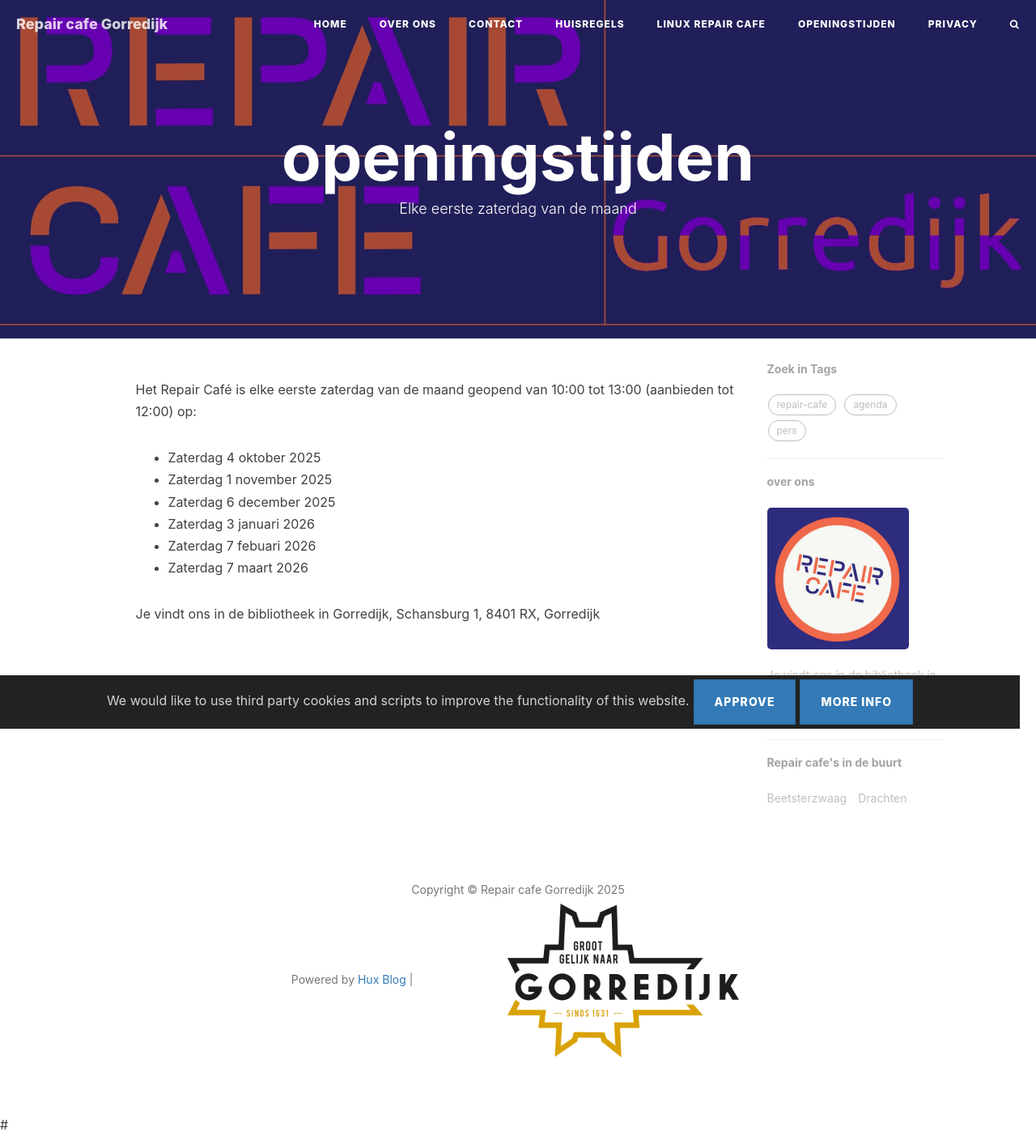
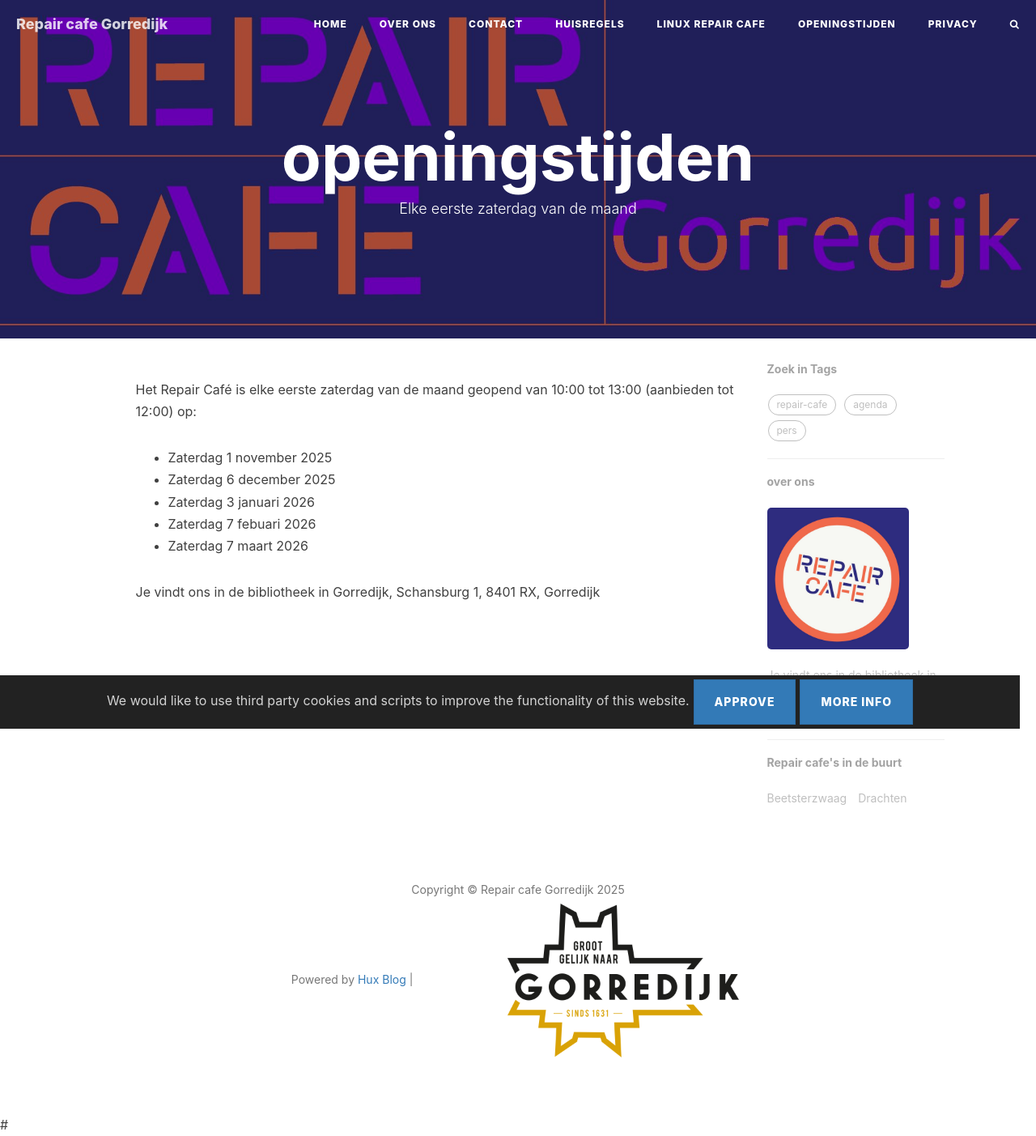
Before and after one commit to jpyp/jpyp.github.io, a Jekyll site: the page built from openingstijden.html, in a window 1280 px wide. Shown: the whole page at 81% size. Built offline with Jekyll 4.4.1, drawn with Linux system fonts in a browser that asks for light colours; nearby versions of some CDN libraries; comment, search, counter and statistics services are not loaded; grey boxes are pictures that could not be loaded.

Commit message:
Update openingstijden.html

```diff
--- a/openingstijden.html
+++ b/openingstijden.html
@@ -9,7 +9,6 @@ header-mask: 0.3
 <p>Het Repair Café is elke eerste zaterdag van de maand geopend van 10:00 tot 13:00 (aanbieden tot 12:00) op:</p>
 
 <ul>
-   <li>Zaterdag 4 oktober 2025</li>
    <li>Zaterdag 1 november 2025</li>
    <li>Zaterdag 6 december 2025</li>
    <li>Zaterdag 3 januari 2026</li>
```
